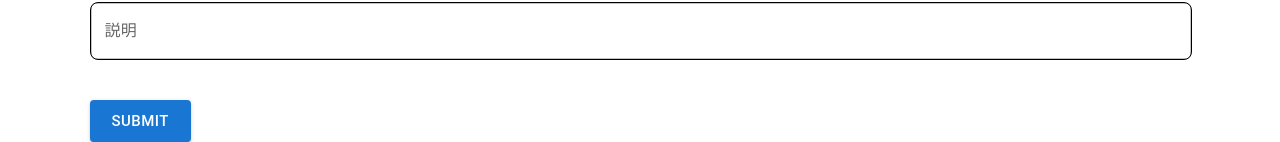
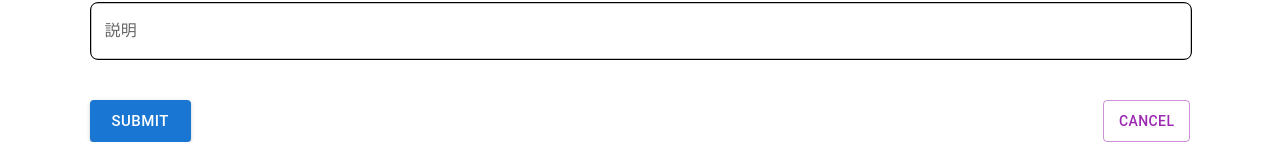
Before and after one commit to nkserveren26/myrecipe-frontend, a React (Create React App) app: page /recipes/new in a window 1280 px wide. Shown: the part 995-1137 px from the top of the page. Built offline with nearby package versions, Linux system fonts and the light colour scheme.

Commit message:
AddRecipeページ修正。キャンセルボタン追加。

```diff
--- a/src/components/page/AddRecipe.tsx
+++ b/src/components/page/AddRecipe.tsx
@@ -4,6 +4,7 @@ import { RequiredLabel } from "../label/RequiredLabel";
 import { Ingredient, Step } from "../interface/interface";
 import { DeleteButton } from "../button/DeleteButton";
 import { AddButton } from "../button/AddButton";
+import { useNavigate } from "react-router-dom";
 
 export const AddRecipe: React.FC = () => {
 
@@ -21,6 +22,14 @@ export const AddRecipe: React.FC = () => {
 
     // 料理のコツ
     const [recipeTips, setRecipeTips] = useState("");
+
+    // useNavigate
+    const navigate = useNavigate();
+
+    // 前のページに戻る関数
+    const handleCancel = () => {
+        navigate(-1); // 前の画面に戻る
+    };
 
     // 材料オブジェクトを更新する関数
     const handleIngredientChange = (index: number, field: keyof Ingredient, value: string) => {
@@ -165,7 +174,7 @@ export const AddRecipe: React.FC = () => {
                 ))}
                 <AddButton onClick={handleAddStep} />
 
-                <Box sx={{ mt: 5, mb: 5}}>
+                <Box sx={{ mt: 5}}>
                     <Typography variant="h6" sx={{ fontWeight: 'bold' }}>
                         料理のコツ・ポイント
                     </Typography>
@@ -178,9 +187,14 @@ export const AddRecipe: React.FC = () => {
                         sx={{ border: '1px solid', borderRadius: '8px', mt: 2 }}  // 余白と幅の指定
                     />
                 </Box>
-                <Button type="submit" color="primary" variant="contained" size="large" >
-                    SUBMIT
-                </Button>
+                <Box display="flex" justifyContent="space-between" sx={{ mt: 5 }}>
+                    <Button type="submit" color="primary" variant="contained" size="large" >
+                        SUBMIT
+                    </Button>
+                    <Button variant="outlined" color="secondary" onClick={handleCancel}>
+                        Cancel
+                    </Button>
+                </Box>
             </Box>
         </>
     );
```
